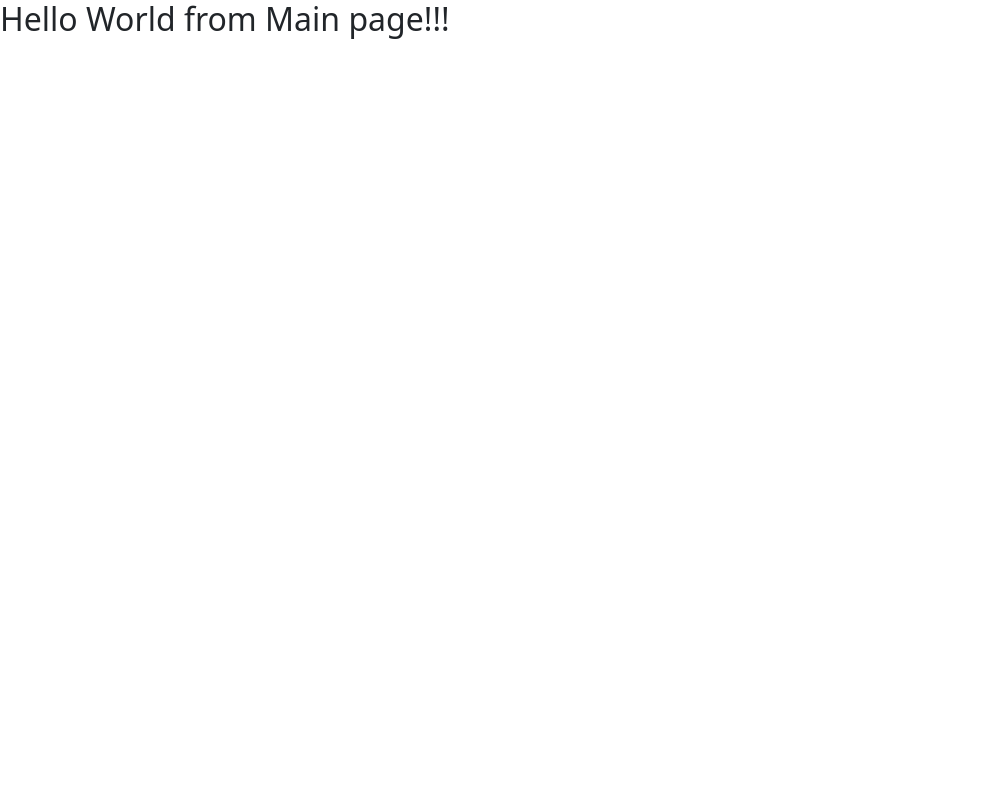
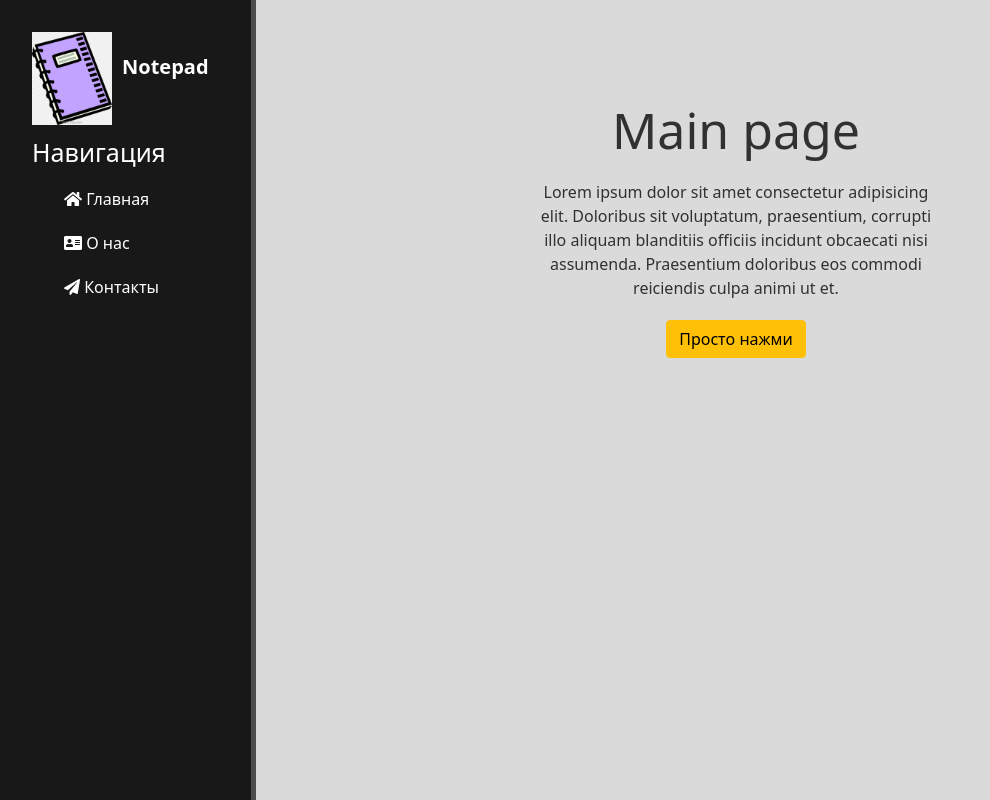
Before and after one commit to SergeyLis82/django-notepad, a Django app: page / in a window 1280 px wide. Shown: the whole page, without its empty margins (0-990 px from the left). Run offline with Django 3.2, Linux system fonts and the light colour scheme; some libraries are stand-ins or nearby versions.

Commit message:
Add static pages and styles

```diff
--- /dev/null
+++ b/main/static/main/css/main.css
@@ -0,0 +1,60 @@
+body {
+    background: #2c2c2c2c;
+}
+
+aside {
+    float: left;
+    background: #181818;
+    width: 20%;
+    padding: 2.5%;
+    height: 100vh;
+    color: #fff;
+    border-right: 5px solid #4d4d4d;
+}
+
+aside img {
+    width: 80px;
+    float: left;
+}
+
+aside .logo {
+    font-size: 20px;
+    margin-left: 10px;
+    font-weight: bold;
+    position: relative;
+    top: 20px;
+}
+
+aside h3 {
+    margin-top: 75px;
+    font-size: 25px;
+}
+
+aside ul {list-style: none;}
+aside ul li {
+    color: #fff;
+    display: block;
+    margin-top: 20px;
+    transition: transform .6s ease;
+}
+
+aside ul a {
+    text-decoration: none;
+}
+
+aside ul li:hover, aside ul a:hover {
+    color: #eb5959;
+    text-decoration: none;
+    transform: scale(1.05);
+}
+
+main .features {
+    float: left;
+    color: rgb(49, 49, 49);
+    margin-top: 100px;
+    text-align: center;
+    width: 75%;
+}
+
+main .features h1 {font-size: 50px;}
+main .features p {max-width: 400px; margin: 20px auto;}
--- a/main/templates/main/_layout.html
+++ b/main/templates/main/_layout.html
@@ -1,3 +1,5 @@
+{% load static %}
+
 <!DOCTYPE html>
 <html lang="en">
 <head>
@@ -5,10 +7,24 @@
   <meta http-equiv="X-UA-Compatible" content="IE=edge">
   <meta name="viewport" content="width=device-width, initial-scale=1.0">
   <link rel="stylesheet" href="https://cdn.jsdelivr.net/npm/bootstrap@5.0.2/dist/css/bootstrap.min.css" integrity="sha384-EVSTQN3/azprG1Anm3QDgpJLIm9Nao0Yz1ztcQTwFspd3yD65VohhpuuCOmLASjC" crossorigin="anonymous">
+  <link rel="stylesheet" href="https://use.fontawesome.com/releases/v5.8.2/css/all.css">
+  <link rel="stylesheet" href="{% static 'main/css/main.css' %}">
   <title>{% block title %}{% endblock %}</title>
 </head>
 <body>
-  {% block content %}
-  {% endblock %}
+  <aside>
+    <img src="{% static 'main/img/notepad_logo.png' %}" all="Лого">
+    <span class="logo">Notepad</span>
+    <h3>Навигация</h3>
+    <ul>
+      <a href="{% url 'home' %}"><li><i class="fas fa-home"></i> Главная</li></a>
+      <a href="{% url 'about' %}"><li><i class="fas fa-address-card"></i> О нас</li></a>
+      <a href="#"><li><i class="fas fa-paper-plane"></i> Контакты</li></a>
+    </ul>
+  </aside>
+  <main>
+    {% block content %}
+    {% endblock %}
+  </main>
 </body>
 </html>
--- a/main/templates/main/about.html
+++ b/main/templates/main/about.html
@@ -3,5 +3,9 @@
 {% block title %}About page{% endblock %}
 
 {% block content %}
-  <h2>About me ...</h2>
+<div class="features">
+  <h1>About page</h1>
+  <p>Lorem ipsum dolor sit amet consectetur adipisicing elit. Doloribus sit voluptatum, praesentium, corrupti illo aliquam blanditiis officiis incidunt obcaecati nisi assumenda. Praesentium doloribus eos commodi reiciendis culpa animi ut et.</p>
+  <button class="btn btn-danger">Просто нажми</button>
+</div>
 {% endblock %}
--- a/main/templates/main/index.html
+++ b/main/templates/main/index.html
@@ -3,5 +3,9 @@
 {% block title %}Main page{% endblock %}
 
 {% block content %}
-  <h2>Hello World from Main page!!!</h2>
+  <div class="features">
+    <h1>Main page</h1>
+    <p>Lorem ipsum dolor sit amet consectetur adipisicing elit. Doloribus sit voluptatum, praesentium, corrupti illo aliquam blanditiis officiis incidunt obcaecati nisi assumenda. Praesentium doloribus eos commodi reiciendis culpa animi ut et.</p>
+    <button class="btn btn-warning">Просто нажми</button>
+  </div>
 {% endblock %}
--- a/main/urls.py
+++ b/main/urls.py
@@ -2,6 +2,6 @@ from django.urls import path
 from . import views
 
 urlpatterns = [
-    path('', views.index),
-    path('about', views.about)
+    path('', views.index, name='home'),
+    path('about', views.about, name="about")
 ]
--- a/notepad/settings.py
+++ b/notepad/settings.py
@@ -120,6 +120,10 @@ USE_TZ = True
 
 STATIC_URL = '/static/'
 
+STATICFILES_DIRS = [
+    BASE_DIR / "static",
+]
+
 # Default primary key field type
 # https://docs.djangoproject.com/en/3.2/ref/settings/#default-auto-field
 
--- a/notepad/urls.py
+++ b/notepad/urls.py
@@ -16,7 +16,10 @@ Including another URLconf
 from django.contrib import admin
 from django.urls import path, include
 
+from django.conf import settings
+from django.conf.urls.static import static
+
 urlpatterns = [
     path('admin/', admin.site.urls),
     path('', include('main.urls')),
-]
+] + static(settings.STATIC_URL, document_root=settings.STATIC_ROOT)
```
Also changed, not shown: main/static/main/img/notepad_logo.png (added).
